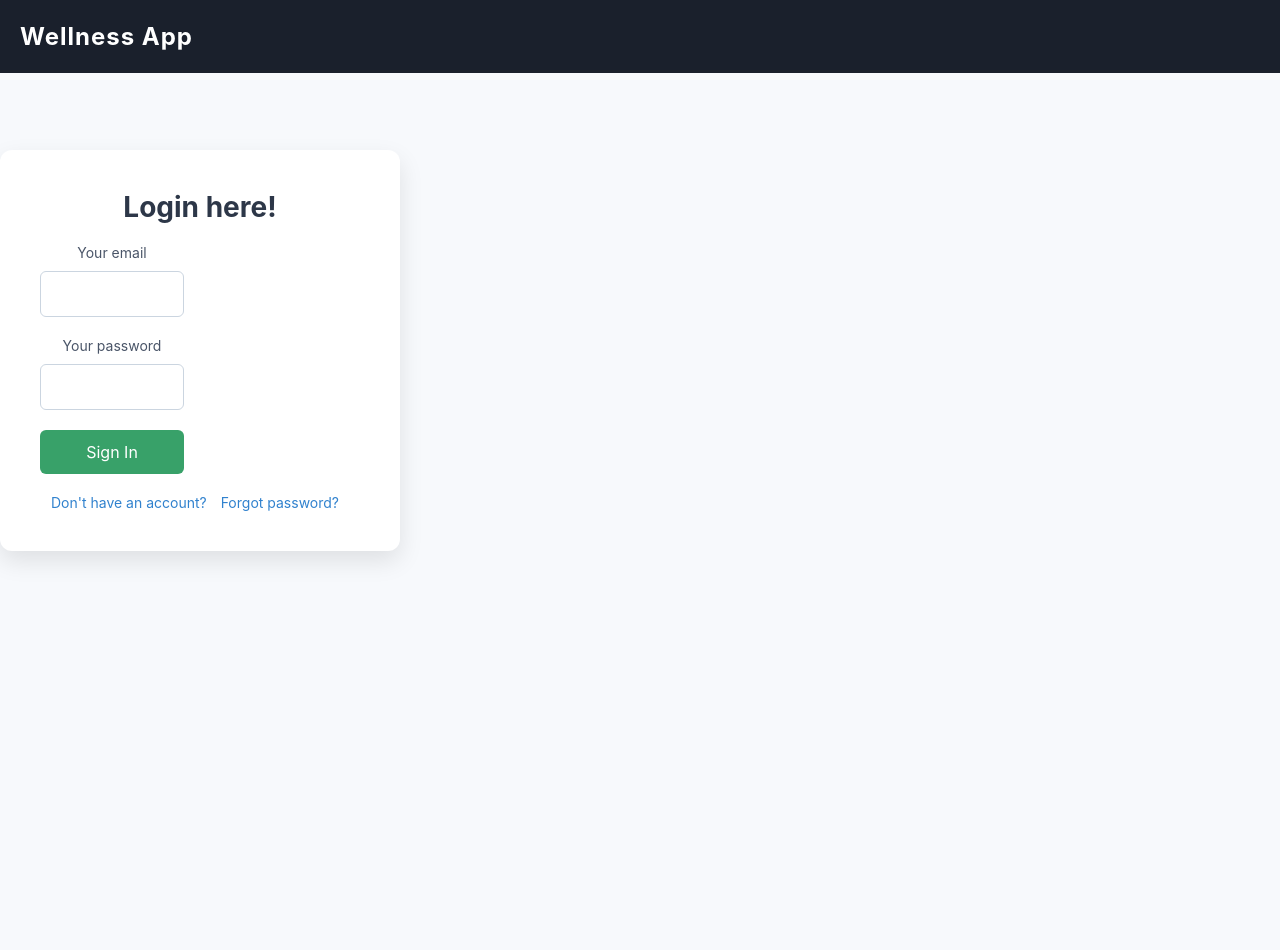
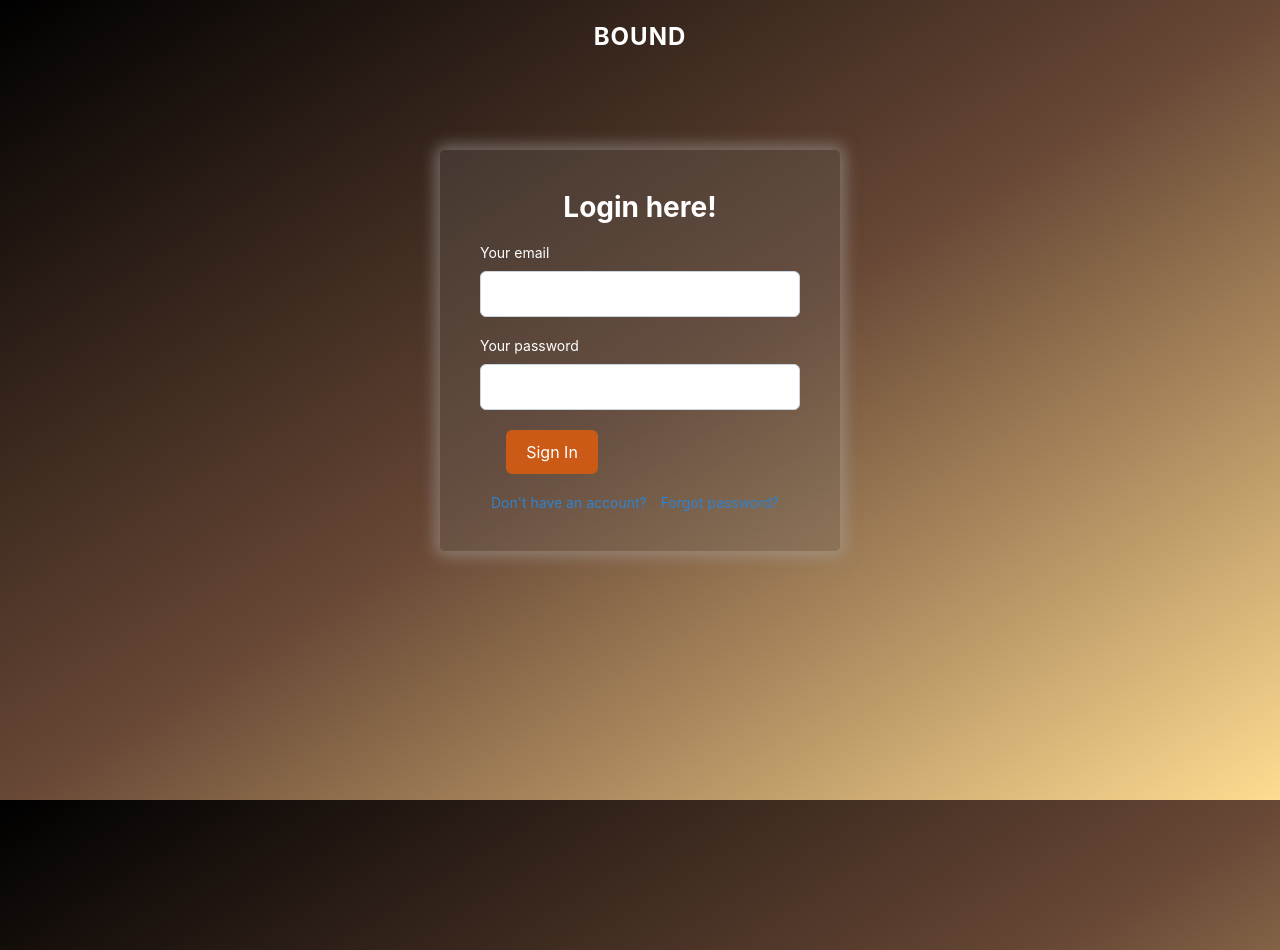
Before and after one commit to aemckenna/wellness_app, a Flask app: page / in a window 1280 px wide. Run offline with Flask 3, Linux system fonts and the light colour scheme.

Commit message:
adding requirements

```diff
--- /dev/null
+++ b/requirements.txt
@@ -0,0 +1,4 @@
+flask
+sqlite3
+re
+hashlib
--- a/static/style.css
+++ b/static/style.css
@@ -4,22 +4,26 @@
     margin: 0;
     padding: 0;
     box-sizing: border-box;
-    font-family: 'Inter', sans-serif; /* Update to a modern, clean font */
+    font-family: 'Inter', sans-serif;
+}
+
+:root {
+  --gradient: linear-gradient(to bottom right, rgb(0, 0, 0), rgb(103, 71, 53), rgb(255, 220, 145));
 }
 
 body {
-    background-color: #f7f9fc;
+    background: var(--gradient); /* Apply the gradient */
     margin: 0;
     padding: 0;
     height: 100vh;
     width: 100%;
     color: #333;
+    background-attachment: fixed; /* Ensure the background stays fixed while scrolling */
 }
 
 /* Header Styles */
 .header {
     width: 100%;
-    background-color: #1a202c;
     padding: 10px 0;
     position: fixed;
     top: 0;
@@ -28,7 +32,7 @@
 }
 
 .header a {
-    float: left;
+    float: center;
     display: block;
     color: white;
     text-align: center;
@@ -39,13 +43,14 @@
 }
 
 .header a.logo {
+    float: center;
     font-size: 24px;
     font-weight: bold;
     letter-spacing: 1px;
 }
 
 .header-right {
-    float: right;
+    float: center;
 }
 
 .header a:hover {
@@ -54,17 +59,16 @@
 }
 
 .header a.active {
-    background-color: #38a169;
+    background-color: #3081e5;
     color: white;
 }
 
 /* Workout Selection and Split Creation Container */
 .workout-selection {
-    margin-top: 80px; /* space below the fixed header */
+    margin-top: 80px;
     display: flex;
     justify-content: center;
-    padding: 40px 0;
-    background-color: #edf2f7;
+    padding: 20px 20px;
 }
 
 .workout-selection-box {
@@ -72,7 +76,6 @@
     flex-direction: row;
     background-color: #fff;
     padding: 40px;
-    box-shadow: 0 6px 15px rgba(0, 0, 0, 0.05);
     border-radius: 12px;
     width: 900px;
     justify-content: space-between;
@@ -98,7 +101,7 @@
 
 /* General Button Styling */
 button {
-    background-color: #38a169;
+    background-color: #ca5a15;
     color: white;
     padding: 12px 20px;
     border: none;
@@ -108,46 +111,75 @@
     transition: background-color 0.3s ease;
 }
 
+.container {
+    display: flex;
+    justify-content: center;
+}
+
 button:hover {
-    background-color: #2f855a;
+    background-color: #ca4b15;
 }
 
 /* Login Container */
 .login-container {
+    display: flex;
+    justify-content: center;
     margin-top: 150px;
     text-align: center;
 }
 
 .login-box {
-    background-color: white;
+    background-color: rgba(104, 100, 97, 0.282);
     padding: 40px;
-    border-radius: 12px;
-    box-shadow: 0 10px 25px rgba(0, 0, 0, 0.1);
+    border-radius: 5px;
+    box-shadow: 0 0 15px 5px #aeaaa780;
     width: 400px;
+}
+
+.sign-in {
+    background-color: #ca5a15;
+    color: white;
+    padding: 12px 20px;
+    border: none;
+    border-radius: 6px;
+    font-size: 16px;
+    cursor: pointer;
+    transition: background-color 0.3s ease;
+    margin: 0 auto; /* Center horizontally */
+    display: block; /* Ensure the button is treated as a block-level element */
+}
+
+/* Center the button inside the form container */
+.sign-in-container {
+    display: flex;
+    flex-direction: column;
+    justify-content: center; /* Center elements vertically */
+    align-items: center; /* Center elements horizontally */
+    width: 100%; /* Make sure container spans full width */
+    height: auto; /* Set height if needed */
 }
 
 h1 {
     margin-bottom: 20px;
     font-size: 28px;
-    color: #2d3748;
+    color: #ffffff;
 }
 
 label {
-    display: block;
+    display: flex;
     margin-bottom: 10px;
     font-size: 14px;
-    color: #4a5568;
+    color: #ffffff;
 }
 
 input[type="text"], input[type="password"] {
-    width: 100%;
+    width: 320px;
     padding: 12px;
     margin-bottom: 20px;
     border: 1px solid #cbd5e0;
     border-radius: 6px;
     font-size: 16px;
 }
-
 /* Error and Link Styles */
 .links {
     margin-top: 20px;
--- a/templates/index.html
+++ b/templates/index.html
@@ -12,7 +12,7 @@
 
 <!-- Navigation Header -->
 <div class="header">
-    <a href="#default" class="logo">Wellness App</a>
+    <a href="#default" class="logo">BOUND</a>
     <div class="header-right">
 <!--
       <a class="active" href="#home">Home</a>
@@ -33,7 +33,9 @@
             <label for="password">Your password</label>
             <input type="password" id="password" name="password" required>
 
-            <button type="submit">Sign In</button>
+            <div class="sign-in-container">
+            <button class="sign-in" type="submit">Sign In</button>
+            </div>
             {% if msg %}
             <p class="error">{{ msg }}</p>
             {% endif %}
--- a/templates/register.html
+++ b/templates/register.html
@@ -10,7 +10,7 @@
 <body>
 <!-- Navigation Header -->
 <div class="header">
-    <a href="#default" class="logo">Wellness App</a>
+    <a href="#default" class="logo">BOUND</a>
     <div class="header-right">
 <!--
       <a class="active" href="#home">Home</a>
--- a/templates/workout.html
+++ b/templates/workout.html
@@ -10,7 +10,7 @@
 
 <!-- Navigation Header -->
 <div class="header">
-    <a href="#default" class="logo">Wellness App</a>
+    <a href="#default" class="logo">BOUND</a>
     <div class="header-right"></div>
 </div>
 
```
Also changed, not shown: FullSizeRender.png (added), wellness_app.db, 1 other file.
